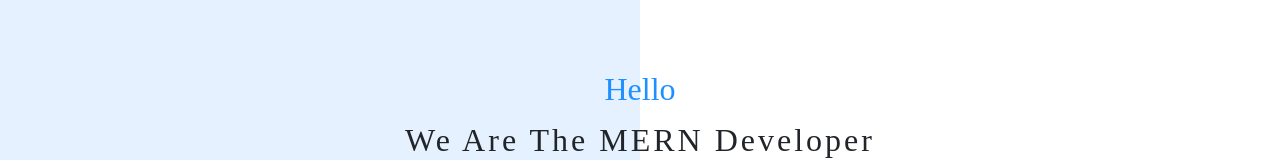
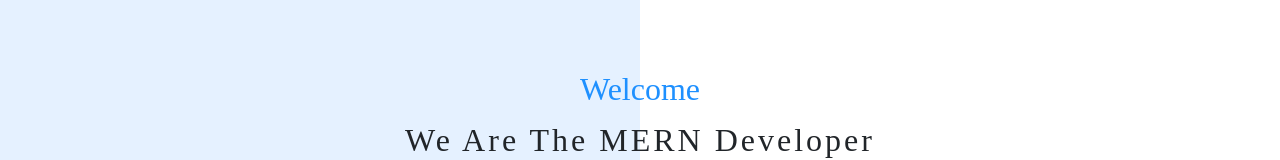
Before and after one commit to zubayer-47/react-landing-page, a React (Create React App) app: page / in a window 1280 px wide. Shown: the part 310-470 px from the top of the page. Built offline with nearby package versions, Linux system fonts and the light colour scheme.

Commit message:
changed something new

```diff
--- a/public/index.html
+++ b/public/index.html
@@ -13,7 +13,7 @@
 
     <link rel="manifest" href="%PUBLIC_URL%/manifest.json" />
 
-    <title>React App</title>
+    <title>React Landing Page</title>
   </head>
   <body>
     <noscript>You need to enable JavaScript to run this app.</noscript>
--- a/src/Components/HomeComp/Home.jsx
+++ b/src/Components/HomeComp/Home.jsx
@@ -4,7 +4,7 @@ import './Home.css'
 const Home = () => {
     return (
         <div className='homeParent'>
-            <h3>Hello</h3>
+            <h3>Welcome</h3>
             <p>We Are The MERN Developer</p>
         </div>
     )
```
